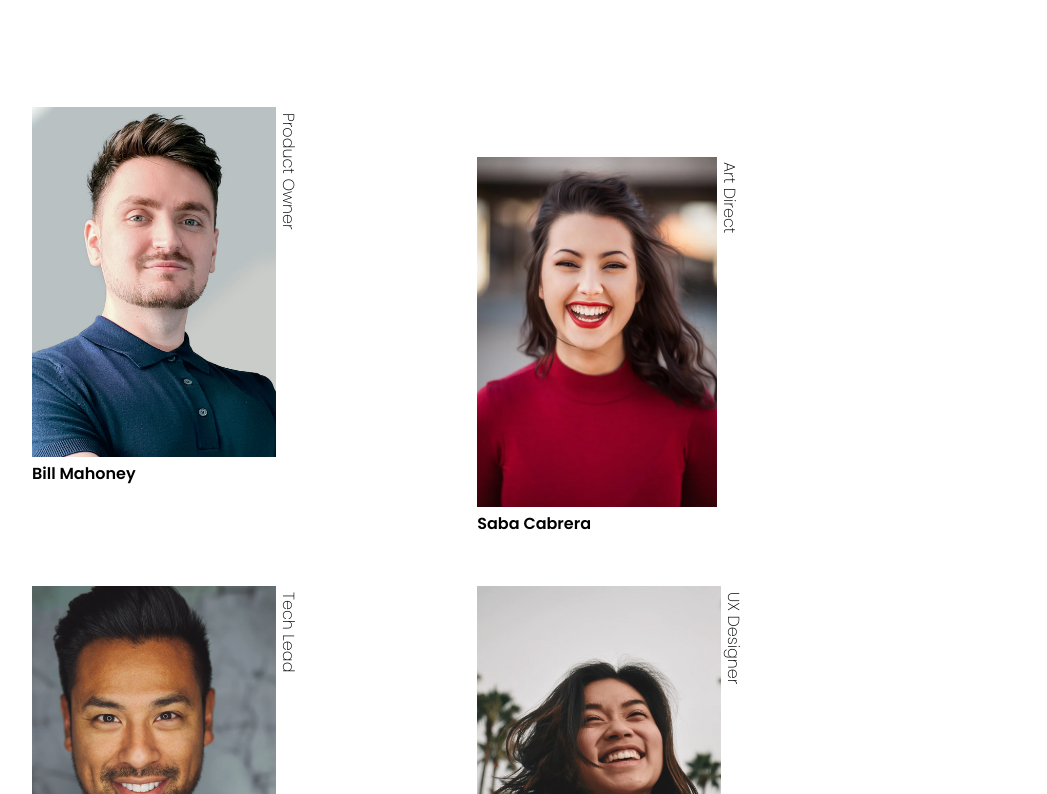
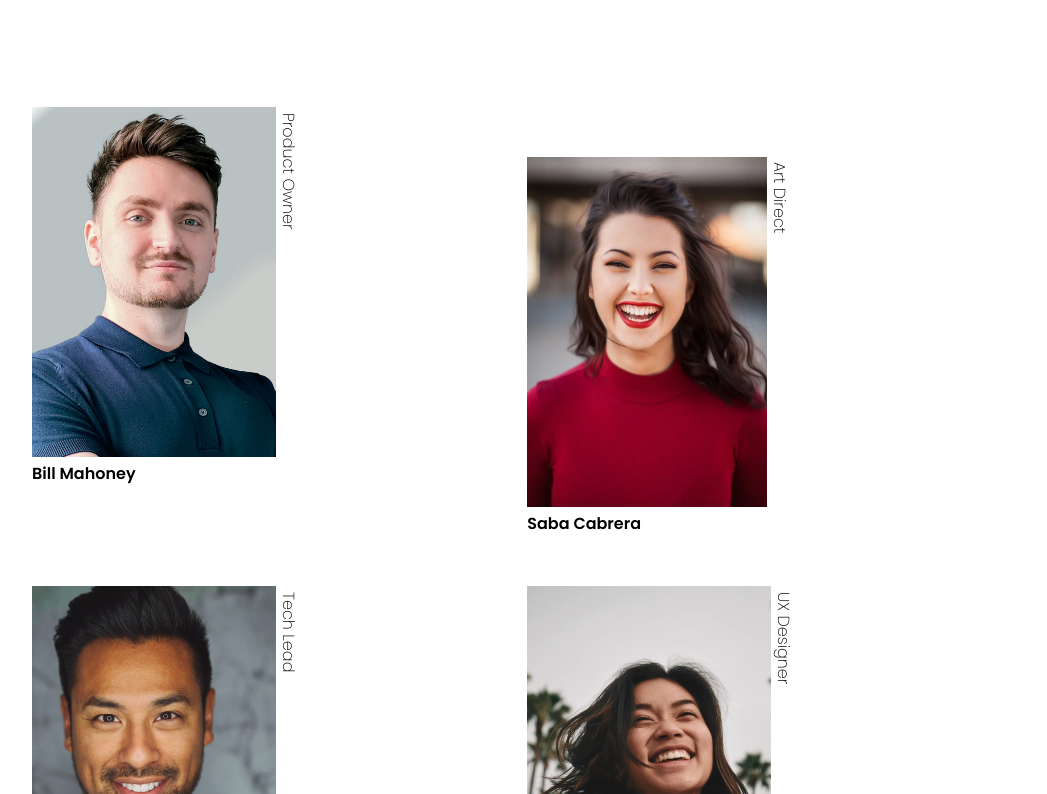
Before and after one commit to ShreyasLakhani/My-Team-Page, a plain HTML site: page index.html in a window 1280 px wide. Shown: the part 158-952 px from the top of the page, without its empty margins (68-1115 px from the left). Drawn offline with Linux system fonts and the light colour scheme.

Commit message:
Update style.css

```diff
--- a/style.css
+++ b/style.css
@@ -50,7 +50,7 @@ a{
     writing-mode: vertical-rl;
     font-family: Poppins;
     height: 117px;
-    padding-right: 76px;
+    padding-right: 126px;
     padding-top: 56px;
 }
 
@@ -59,7 +59,7 @@ a{
     writing-mode: vertical-rl;
     font-family: Poppins;
     height: 117px;
-    padding-right: 76px;
+    padding-right: 126px;
     padding-top: 105px;
 }
 
```
